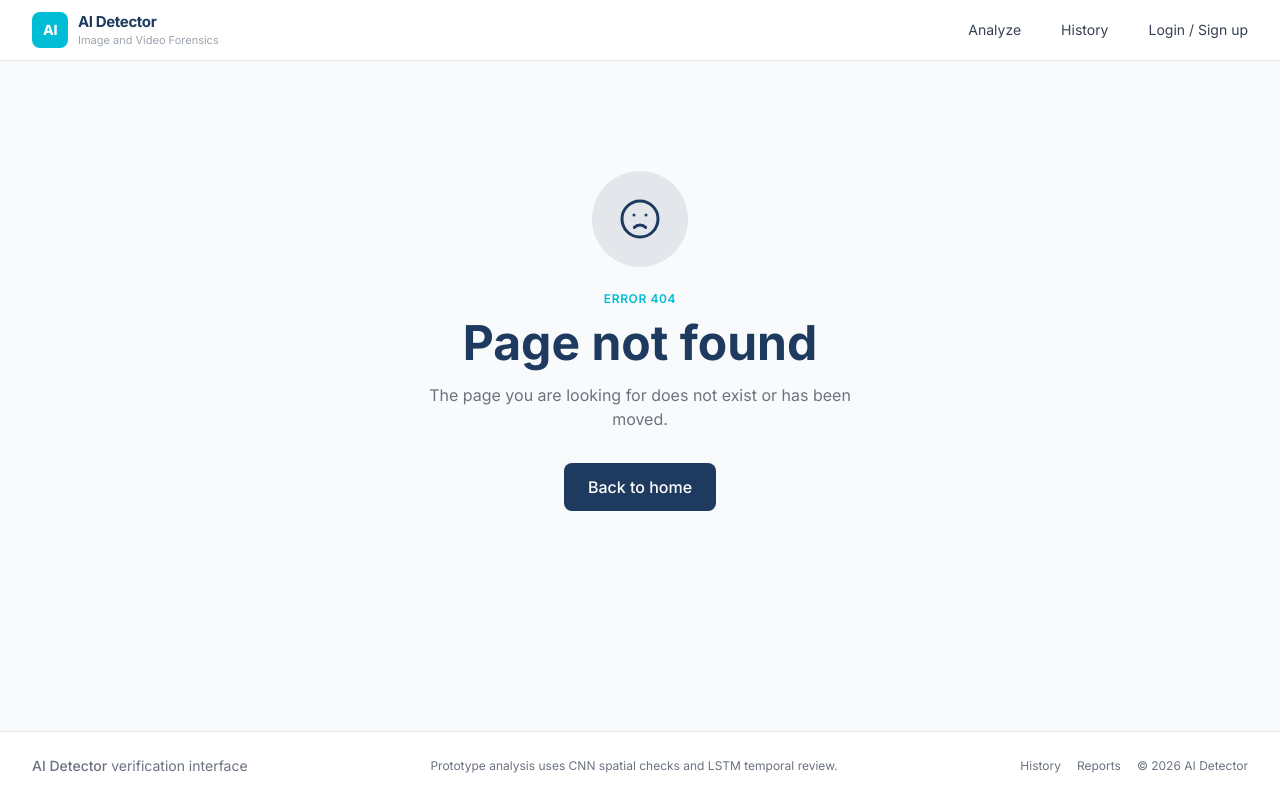
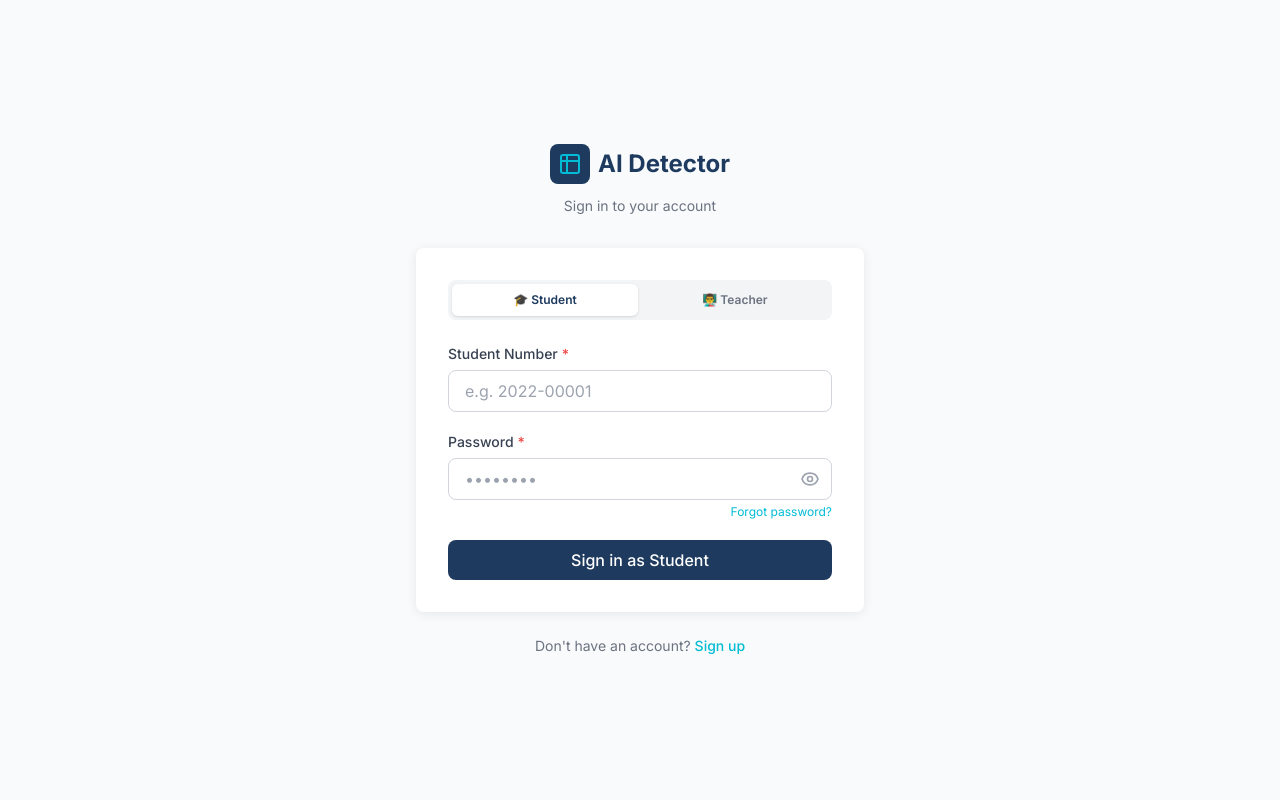
Before and after one commit to aeronbolo/ai-detector-capstone, a React (Vite) app in the folder frontend/: page /login/1 in a window 1280 px wide. Built offline with nearby package versions, Linux system fonts and the light colour scheme; no server answers.

Commit message:
Fix: Student ID and Employee ID required on register, fix login lookup queries

```diff
--- a/frontend/src/context/AuthContext.jsx
+++ b/frontend/src/context/AuthContext.jsx
@@ -35,21 +35,18 @@ export function AuthProvider({ children }) {
   const [userDocLoading, setUserDocLoading] = useState(true)
 
   // Register a new user and create Firestore user document
-  async function register(email, password, displayName, { role = 'user', studentId = null, classId = null, teacherId = null } = {}) {
+  async function register(email, password, displayName, { role = 'user', studentId = null, classId = null, teacherId = null, employeeId = null } = {}) {
     const userCredential = await createUserWithEmailAndPassword(auth, email, password)
     const user = userCredential.user
 
-    // Update profile with display name
     await updateProfile(user, { displayName })
 
-    // Send email verification
     try {
       await sendEmailVerification(user)
     } catch (err) {
       console.warn('Could not send verification email:', err.message)
     }
 
-    // Create user document in Firestore — retry up to 3 times
     const userData = {
       uid:            user.uid,
       email:          user.email,
@@ -61,6 +58,7 @@ export function AuthProvider({ children }) {
       detectionCount: 0,
       emailVerified:  false,
       studentId:      studentId || null,
+      employeeId:     employeeId || null,
       classId:        classId || null,
       teacherId:      teacherId || null,
     }
--- a/frontend/src/features/auth/LoginPage.jsx
+++ b/frontend/src/features/auth/LoginPage.jsx
@@ -1,87 +1,156 @@
 /**
- * LoginPage — email/password + Google sign-in.
- * After login:
- *   role = "admin" → /admin
- *   role = "user"  → /
+ * LoginPage — Role-based login with two tabs (Student / Teacher).
+ * Admin login is at /login/admin (hidden URL).
  */
 
 import { useState, useEffect } from 'react'
-import { Link, useNavigate } from 'react-router-dom'
+import { Link, useNavigate, useParams } from 'react-router-dom'
 import { useAuth } from '@/context/AuthContext'
 import { getAuthErrorMessage } from './authService'
+import {
+  collection, query, where, limit, getDocs
+} from 'firebase/firestore'
+import { db } from '@/lib/firebase'
 import Button from '@/components/ui/Button'
 import Input from '@/components/ui/Input'
 import Alert from '@/components/ui/Alert'
 
+// Look up email by studentId
+async function getEmailByStudentId(studentId) {
+  try {
+    const q = query(
+      collection(db, 'users'),
+      where('studentId', '==', studentId.trim()),
+      limit(1)
+    )
+    const snap = await getDocs(q)
+    if (snap.empty) return null
+    const data = snap.docs[0].data()
+    if (data.role !== 'student') return null
+    return data.email
+  } catch (err) {
+    console.error('getEmailByStudentId error:', err)
+    throw err
+  }
+}
+
+// Look up email by employeeId
+async function getEmailByEmployeeId(employeeId) {
+  try {
+    const q = query(
+      collection(db, 'users'),
+      where('employeeId', '==', employeeId.trim()),
+      limit(1)
+    )
+    const snap = await getDocs(q)
+    if (snap.empty) return null
+    const data = snap.docs[0].data()
+    if (data.role !== 'teacher') return null
+    return data.email
+  } catch (err) {
+    console.error('getEmailByEmployeeId error:', err)
+    throw err
+  }
+}
+
+// Normal tabs — student and teacher only
+const MAIN_TABS = [
+  { key: 'student', label: '🎓 Student', idLabel: 'Student Number', idPlaceholder: 'e.g. 2022-00001' },
+  { key: 'teacher', label: '👨‍🏫 Teacher', idLabel: 'Employee ID',    idPlaceholder: 'e.g. EMP-12345'  },
+]
+
 export default function LoginPage() {
-  const { login, loginWithGoogle, currentUser, userDoc, userDocLoading, resendVerificationEmail } = useAuth()
-  const navigate = useNavigate()
+  const { login, loginWithGoogle, currentUser, userDoc, userDocLoading,
+          resendVerificationEmail } = useAuth()
+  const navigate   = useNavigate()
+  const { role: urlRole } = useParams()   // 'admin' if at /login/admin
 
-  const [email, setEmail]                   = useState('')
-  const [password, setPassword]             = useState('')
-  const [error, setError]                   = useState('')
-  const [loading, setLoading]               = useState(false)
-  const [googleLoading, setGoogleLoading]   = useState(false)
+  const isAdminPage = urlRole === 'admin'
+
+  const [activeTab, setActiveTab]             = useState(isAdminPage ? 'admin' : 'student')
+  const [identifier, setIdentifier]           = useState('')
+  const [password, setPassword]               = useState('')
+  const [error, setError]                     = useState('')
+  const [loading, setLoading]                 = useState(false)
+  const [googleLoading, setGoogleLoading]     = useState(false)
   const [pendingRedirect, setPendingRedirect] = useState(false)
-  const [unverified, setUnverified]         = useState(false)
-  const [resendLoading, setResendLoading]   = useState(false)
-  const [resendSent, setResendSent]         = useState(false)
+  const [unverified, setUnverified]           = useState(false)
+  const [resendLoading, setResendLoading]     = useState(false)
+  const [resendSent, setResendSent]           = useState(false)
 
-  // ── After login, wait for userDoc to load then redirect ───────────────────
-  // This avoids the race condition where navigate('/admin') fires before
-  // AdminRoute has finished loading userDoc from Firestore.
+  // After login wait for userDoc then redirect
   useEffect(() => {
     if (!pendingRedirect) return
-    if (userDocLoading) return   // still loading — wait
+    if (userDocLoading) return
 
-    // userDoc is now loaded (or null if Firestore is blocked)
     const role = userDoc?.role
       || localStorage.getItem(`role_${currentUser?.uid}`)
       || 'user'
 
-    // Cache the role so AdminRoute works even if Firestore is blocked
     if (role === 'admin' && currentUser?.uid) {
       localStorage.setItem(`role_${currentUser.uid}`, 'admin')
     }
 
-    navigate(role === 'admin' ? '/admin' : role === 'teacher' ? '/teacher' : role === 'student' ? '/student' : '/', { replace: true })
+    if (role === 'admin')        navigate('/admin',   { replace: true })
+    else if (role === 'teacher') navigate('/teacher', { replace: true })
+    else if (role === 'student') navigate('/student', { replace: true })
+    else                         navigate('/',        { replace: true })
+
     setPendingRedirect(false)
   }, [pendingRedirect, userDocLoading, userDoc, currentUser, navigate])
+
+  function handleTabChange(tab) {
+    setActiveTab(tab)
+    setIdentifier('')
+    setPassword('')
+    setError('')
+    setUnverified(false)
+    setResendSent(false)
+  }
 
   async function handleSubmit(e) {
     e.preventDefault()
     setError('')
     setUnverified(false)
     setLoading(true)
+
     try {
-      const result = await login(email, password)
-      // Only block unverified for NEW accounts (registered after verification was added)
-      // Existing accounts (registered before) are allowed through
-      // We detect "new" accounts by checking if createdAt is recent (after Nov 2026)
-      const createdAt = result.user.metadata?.creationTime
+      let emailToUse = identifier.trim()
+
+      if (activeTab === 'student') {
+        const found = await getEmailByStudentId(identifier)
+        if (!found) {
+          setError('No student account found with that student number.')
+          setLoading(false)
+          return
+        }
+        emailToUse = found
+      } else if (activeTab === 'teacher') {
+        const found = await getEmailByEmployeeId(identifier)
+        if (!found) {
+          setError('No teacher account found with that employee ID.')
+          setLoading(false)
+          return
+        }
+        emailToUse = found
+      }
+      // admin: emailToUse stays as typed email
+
+      const result = await login(emailToUse, password)
+
+      // Check email verification for new accounts
+      const createdAt    = result.user.metadata?.creationTime
       const isNewAccount = createdAt && new Date(createdAt) > new Date('2026-11-01')
-
       if (!result.user.emailVerified && isNewAccount) {
         setUnverified(true)
         setLoading(false)
         return
       }
+
       setPendingRedirect(true)
     } catch (err) {
       setError(getAuthErrorMessage(err.code))
       setLoading(false)
-    }
-  }
-
-  async function handleResendVerification() {
-    setResendLoading(true)
-    try {
-      await resendVerificationEmail()
-      setResendSent(true)
-    } catch (err) {
-      setError('Failed to send verification email. Please try again.')
-    } finally {
-      setResendLoading(false)
     }
   }
 
@@ -97,18 +166,32 @@ export default function LoginPage() {
     }
   }
 
+  async function handleResendVerification() {
+    setResendLoading(true)
+    try {
+      await resendVerificationEmail()
+      setResendSent(true)
+    } catch {
+      setError('Failed to resend verification email.')
+    } finally {
+      setResendLoading(false)
+    }
+  }
+
   return (
-    <div className="min-h-screen bg-gray-50 flex items-center justify-center px-4">
+    <div className="min-h-screen bg-gray-50 flex items-center justify-center px-4 py-12">
       <div className="w-full max-w-md">
-        {/* Waiting for role check */}
+
+        {/* Loading overlay */}
         {pendingRedirect && (
-          <div className="flex items-center justify-center min-h-screen fixed inset-0 bg-gray-50 z-50">
+          <div className="fixed inset-0 bg-gray-50 z-50 flex items-center justify-center">
             <div className="text-center">
               <div className="animate-spin rounded-full h-12 w-12 border-b-2 border-primary mx-auto mb-4" />
               <p className="text-gray-500 text-sm">Signing you in…</p>
             </div>
           </div>
         )}
+
         {/* Logo */}
         <div className="text-center mb-8">
           <div className="inline-flex items-center gap-2 mb-3">
@@ -120,79 +203,111 @@ export default function LoginPage() {
             </div>
             <span className="text-2xl font-bold text-primary">AI Detector</span>
           </div>
-          <p className="text-gray-500 text-sm">Sign in to your account</p>
+          <p className="text-gray-500 text-sm">
+            {isAdminPage ? 'Administrator Access' : 'Sign in to your account'}
+          </p>
         </div>
 
         {/* Card */}
         <div className="bg-white rounded-lg shadow-card p-8">
+
+          {/* Tabs — only for main login (not admin page) */}
+          {!isAdminPage && (
+            <div className="flex gap-1 bg-gray-100 rounded-lg p-1 mb-6">
+              {MAIN_TABS.map(tab => (
+                <button key={tab.key} type="button"
+                  onClick={() => handleTabChange(tab.key)}
+                  className={`flex-1 py-2 rounded-md text-xs font-semibold transition-all
+                    ${activeTab === tab.key
+                      ? 'bg-white shadow text-primary'
+                      : 'text-gray-500 hover:text-gray-700'}`}>
+                  {tab.label}
+                </button>
+              ))}
+            </div>
+          )}
+
+          {/* Admin page header */}
+          {isAdminPage && (
+            <div className="flex items-center gap-3 mb-6 p-3 bg-primary/5 border
+                            border-primary/10 rounded-lg">
+              <span className="text-2xl">🔑</span>
+              <div>
+                <p className="text-sm font-semibold text-primary">Admin Login</p>
+                <p className="text-xs text-gray-400">Restricted access — authorized personnel only</p>
+              </div>
+            </div>
+          )}
+
+          {/* Errors */}
           {error && (
             <Alert type="error" message={error} onClose={() => setError('')} className="mb-5" />
           )}
 
-          {/* ── Email not verified banner ── */}
+          {/* Unverified banner */}
           {unverified && (
             <div className="mb-5 bg-yellow-50 border border-yellow-200 rounded-lg p-4">
-              <div className="flex items-start gap-3">
-                <svg className="w-5 h-5 text-yellow-500 shrink-0 mt-0.5" fill="none" stroke="currentColor" viewBox="0 0 24 24">
-                  <path strokeLinecap="round" strokeLinejoin="round" strokeWidth={2}
-                    d="M12 9v2m0 4h.01M10.29 3.86L1.82 18a2 2 0 001.71 3h16.94a2 2 0 001.71-3L13.71 3.86a2 2 0 00-3.42 0z" />
-                </svg>
-                <div className="flex-1">
               <p className="text-sm font-semibold text-yellow-800">Email not verified</p>
               <p className="text-xs text-yellow-700 mt-1">
-                    Please check your inbox and click the verification link before signing in.
+                Check your inbox and click the verification link before signing in.
               </p>
               {resendSent ? (
-                    <p className="text-xs text-green-600 font-medium mt-2">
-                      ✓ Verification email sent! Check your inbox.
-                    </p>
+                <p className="text-xs text-green-600 font-medium mt-2">✓ Verification email sent!</p>
               ) : (
-                    <button
-                      onClick={handleResendVerification}
-                      disabled={resendLoading}
+                <button onClick={handleResendVerification} disabled={resendLoading}
                   className="text-xs text-yellow-700 underline font-medium mt-2
-                                 hover:text-yellow-900 transition-colors disabled:opacity-50"
-                    >
+                             hover:text-yellow-900 disabled:opacity-50">
                   {resendLoading ? 'Sending…' : 'Resend verification email'}
                 </button>
               )}
             </div>
-              </div>
-            </div>
           )}
 
+          {/* Form */}
           <form onSubmit={handleSubmit} className="space-y-5">
             <Input
-              label="Email address"
-              type="email"
-              value={email}
-              onChange={(e) => setEmail(e.target.value)}
-              placeholder="you@example.com"
+              label={
+                activeTab === 'student' ? 'Student Number' :
+                activeTab === 'teacher' ? 'Employee ID' : 'Email Address'
+              }
+              type={activeTab === 'admin' || isAdminPage ? 'email' : 'text'}
+              value={identifier}
+              onChange={e => setIdentifier(e.target.value)}
+              placeholder={
+                activeTab === 'student' ? 'e.g. 2022-00001' :
+                activeTab === 'teacher' ? 'e.g. EMP-12345' : 'admin@example.com'
+              }
               required
-              autoComplete="email"
+              autoComplete={activeTab === 'admin' || isAdminPage ? 'email' : 'username'}
             />
+            <div>
               <Input
                 label="Password"
                 type="password"
                 value={password}
-              onChange={(e) => setPassword(e.target.value)}
+                onChange={e => setPassword(e.target.value)}
                 placeholder="••••••••"
                 required
                 autoComplete="current-password"
               />
-
-            <div className="flex justify-end">
-              <Link to="/forgot-password" className="text-sm text-accent hover:text-accent-dark transition-colors">
+              <div className="flex justify-end mt-1">
+                <Link to="/forgot-password"
+                  className="text-xs text-accent hover:text-accent-dark transition-colors">
                   Forgot password?
                 </Link>
               </div>
+            </div>
 
             <Button type="submit" variant="primary" className="w-full" loading={loading}>
-              Sign in
+              {isAdminPage
+                ? 'Sign in as Administrator'
+                : `Sign in as ${activeTab.charAt(0).toUpperCase() + activeTab.slice(1)}`}
             </Button>
           </form>
 
-          {/* Divider */}
+          {/* Google — admin page only */}
+          {isAdminPage && (
+            <>
               <div className="relative my-6">
                 <div className="absolute inset-0 flex items-center">
                   <div className="w-full border-t border-gray-200" />
@@ -201,15 +316,12 @@ export default function LoginPage() {
                   <span className="px-3 bg-white text-gray-400">or continue with</span>
                 </div>
               </div>
-
-          {/* Google */}
-          <button
-            onClick={handleGoogle}
-            disabled={googleLoading}
-            className="w-full flex items-center justify-center gap-3 border border-gray-300 rounded py-2.5 text-sm font-medium text-gray-700 hover:bg-gray-50 transition-colors disabled:opacity-50"
-          >
+              <button onClick={handleGoogle} disabled={googleLoading}
+                className="w-full flex items-center justify-center gap-3 border border-gray-300
+                           rounded py-2.5 text-sm font-medium text-gray-700 hover:bg-gray-50
+                           transition-colors disabled:opacity-50">
                 {googleLoading ? (
-              <svg className="animate-spin h-4 w-4 text-gray-500" xmlns="http://www.w3.org/2000/svg" fill="none" viewBox="0 0 24 24">
+                  <svg className="animate-spin h-4 w-4 text-gray-500" fill="none" viewBox="0 0 24 24">
                     <circle className="opacity-25" cx="12" cy="12" r="10" stroke="currentColor" strokeWidth="4" />
                     <path className="opacity-75" fill="currentColor" d="M4 12a8 8 0 018-8V0C5.373 0 0 5.373 0 12h4z" />
                   </svg>
@@ -223,14 +335,25 @@ export default function LoginPage() {
                 )}
                 Sign in with Google
               </button>
+            </>
+          )}
         </div>
 
+        {/* Back to main login from admin page */}
+        {isAdminPage ? (
+          <p className="text-center text-sm text-gray-400 mt-6">
+            <Link to="/login" className="hover:text-gray-600 transition-colors">
+              ← Back to main login
+            </Link>
+          </p>
+        ) : (
           <p className="text-center text-sm text-gray-500 mt-6">
             Don't have an account?{' '}
             <Link to="/register" className="text-accent font-medium hover:text-accent-dark transition-colors">
               Sign up
             </Link>
           </p>
+        )}
       </div>
     </div>
   )
--- a/frontend/src/features/auth/RegisterPage.jsx
+++ b/frontend/src/features/auth/RegisterPage.jsx
@@ -92,6 +92,13 @@ export default function RegisterPage() {
     if (form.password.length < 8) return setError('Password must be at least 8 characters.')
     if (score < 3) return setError('Password is too weak. Add uppercase, lowercase, numbers and a special character.')
 
+    if (form.role === 'student' && !form.studentId?.trim()) {
+      return setError('Student ID is required.')
+    }
+    if (form.role === 'teacher' && !form.employeeId?.trim()) {
+      return setError('Employee ID is required.')
+    }
+
     // If a student supplied a class code, validate it before creating the account
     let classId = null
     let teacherId = null
@@ -114,7 +121,8 @@ export default function RegisterPage() {
     try {
       const userCredential = await register(form.email, form.password, form.name, {
         role: form.role,
-        studentId: form.role === 'student' ? form.studentId : null,
+        studentId:  form.role === 'student' ? form.studentId  : null,
+        employeeId: form.role === 'teacher' ? form.employeeId : null,
         classId,
         teacherId,
       })
@@ -208,9 +216,9 @@ export default function RegisterPage() {
 
             {/* Student ID — shown for students */}
             {form.role === 'student' && (
-              <Input label="Student ID" value={form.studentId || ''}
+              <Input label="Student ID " value={form.studentId || ''}
                 onChange={e => setForm(f => ({ ...f, studentId: e.target.value }))}
-                placeholder="e.g. 2024-00001" />
+                placeholder="e.g. 2022-00001" required />
             )}
 
             {/* Class code — shown for students */}
@@ -226,9 +234,9 @@ export default function RegisterPage() {
 
             {/* Employee ID — shown for teachers */}
             {form.role === 'teacher' && (
-              <Input label="Employee ID (optional)" value={form.employeeId || ''}
+              <Input label="Employee ID" value={form.employeeId || ''}
                 onChange={e => setForm(f => ({ ...f, employeeId: e.target.value }))}
-                placeholder="e.g. EMP-12345" />
+                placeholder="e.g. EMP-12345" required />
             )}
 
             {/* Password + strength meter */}
--- a/frontend/src/router/AppRouter.jsx
+++ b/frontend/src/router/AppRouter.jsx
@@ -154,6 +154,14 @@ export default function AppRouter() {
             }
           />
           <Route
+            path="/login/:role"
+            element={
+              <PublicOnlyRoute>
+                <LoginPage />
+              </PublicOnlyRoute>
+            }
+          />
+          <Route
             path="/register"
             element={
               <PublicOnlyRoute>
```
Also changed, not shown: 1 other file (tests, documents, lock files or other folders). Lines whose indentation alone changed are shown as unchanged.
